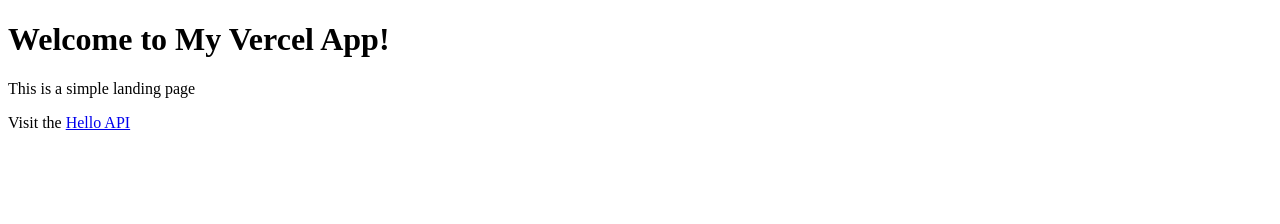
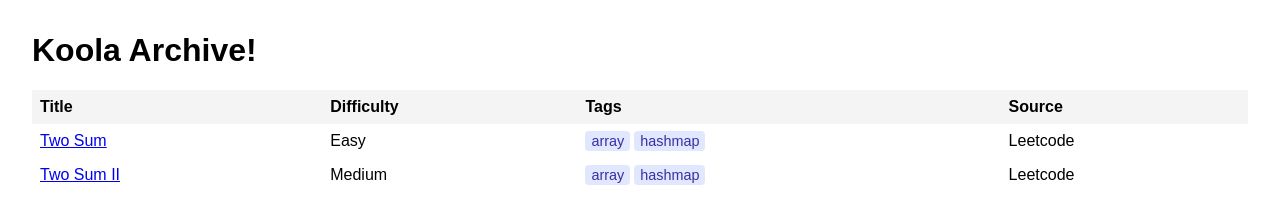
Before and after one commit to quandquang1312/koola, a website: page index.html in a window 1280 px wide. Drawn offline with Linux system fonts and the light colour scheme.

Commit message:
Adding landing page

```diff
--- a/index.html
+++ b/index.html
@@ -2,11 +2,60 @@
 <html>
 <head>
     <meta charset="'UTF-8">
-    <title>Hello World My Vercel App</title>
+    <title>Koola</title>
+    <style>
+        body { font-family: Arial, Helvetica, sans-serif; margin: 2em; }
+        table {border-collapse: collapse; width: 100%; }
+        th, td {border: 1px solod #ccc; padding: 8px; text-align: left; }
+        th { background: #f4f4f4; }
+        .tag { background: #e0e7ff; color: #3730a3; padding: 2px 6px; border-radius: 4px; margin-right: 4px; font-size: 0.9em; }
+    </style>
 </head>
 <body>
-    <h1>Welcome to My Vercel App!</h1>
-    <p>This is a simple landing page</p>
-    <p>Visit the <a href="/api/hello">Hello API</a></p>
+    <h1>Koola Archive!</h1>
+    <table>
+        <thread>
+            <tr>
+                <th>Title</th>
+                <th>Difficulty</th>
+                <th>Tags</th>
+                <th>Source</th>
+            </tr>
+        </thread>
+        <tbody id="problem-table">
+
+        </tbody>
+    </table>
+
+    <script>
+        const problems = [
+            {
+                title: "Two Sum",
+                difficulty: "Easy",
+                tags: ["array", "hashmap"],
+                source: "Leetcode",
+                link: "https://leetcode.com/problems/two-sum"
+            },
+            {
+                title: "Two Sum II",
+                difficulty: "Medium",
+                tags: ["array", "hashmap"],
+                source: "Leetcode",
+                link: "https://leetcode.com/problems/two-sum-ii"
+            },
+        ];
+
+        const table = document.getElementById('problem-table');
+        problems.forEach(problem => {
+            const row = document.createElement('tr');
+            row.innerHTML = `
+                <td><a href="${problem.link}" target="_blank">${problem.title}</a></td>
+                <td>${problem.difficulty}</td>
+                <td>${problem.tags.map(tag => `<span class="tag">${tag}</span>`).join('')}</td>
+                <td>${problem.source}</td>
+            `;
+            table.appendChild(row);
+        });
+    </script>
 </body>
 </html>
```
